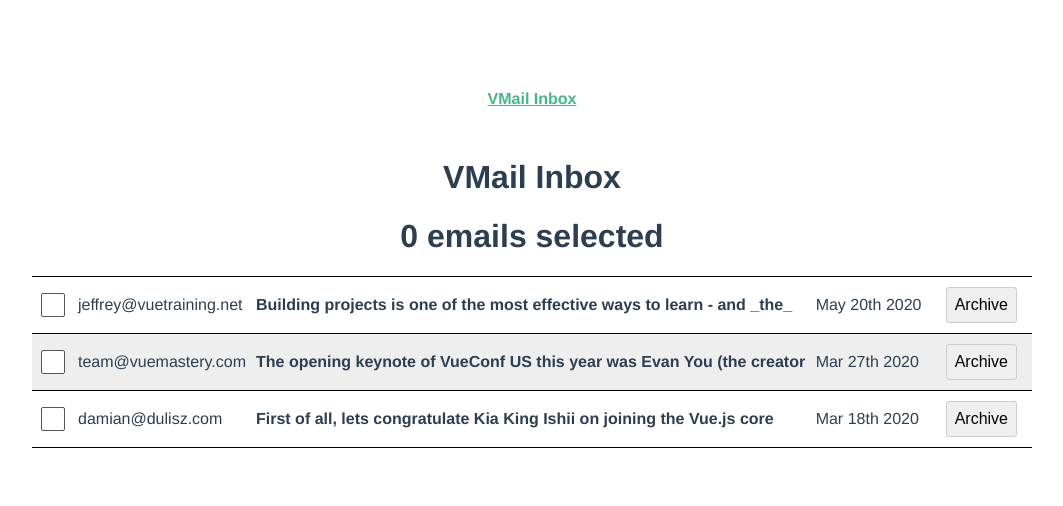
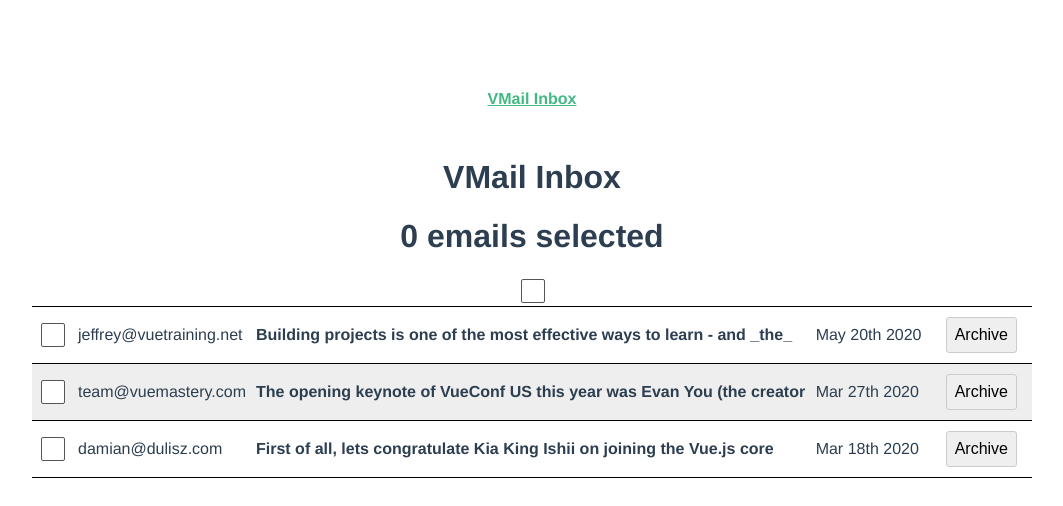
Before and after one commit to Mohammed-Gamal/vue-3-gmail-clone, a Vue app: page / in a window 1280 px wide. Shown: the top 506 px of the page, without its empty margins (108-1171 px from the left). Built offline with nearby package versions, Linux system fonts and the light colour scheme; data requests are answered from the project's data file.

Commit message:
select/deselect all

```diff
--- /dev/null
+++ b/src/components/BulkActionBar.vue
@@ -0,0 +1,48 @@
+<template>
+  <div>
+    <input
+      type="checkbox"
+      :checked="allEmailsSelected"
+      :class="{ 'partial-check': someEmailsSelected }"
+      @click="bulkSelect"
+    />
+  </div>
+</template>
+
+<script>
+  import useEmailSelection from '@/composables/use-email-selection'
+  import { computed } from 'vue'
+
+  export default {
+    setup(props) {
+      let emailSelection = useEmailSelection()
+      let numberSelected = computed(() => emailSelection.emails.size)
+      let numberEmails = props.emails.length
+
+      let allEmailsSelected = computed(() => numberSelected.value === numberEmails)
+      let someEmailsSelected = computed(() => {
+        return numberSelected.value > 0 && numberSelected.value < numberEmails
+      })
+
+      let bulkSelect = () => {
+        if (allEmailsSelected.value) {
+          emailSelection.clear()
+        } else {
+          emailSelection.addMultiple(props.emails)
+        }
+      }
+
+      return {
+        allEmailsSelected,
+        someEmailsSelected,
+        bulkSelect
+      }
+    },
+    props: {
+      emails: {
+        type: Array,
+        required: true
+      }
+    }
+  }
+</script>
--- a/src/components/MailTable.vue
+++ b/src/components/MailTable.vue
@@ -1,5 +1,6 @@
 <template>
   <h1>{{ emailSelection.emails.size }} emails selected</h1>
+  <BulkActionBar :emails="unarchivedEmails" />
   <table class="mail-table">
     <tbody>
       <tr
@@ -11,7 +12,7 @@
           <input
             type="checkbox"
             @click="emailSelection.toggle(email)"
-            :selected="emailSelection.emails.has(email)"
+            :checked="emailSelection.emails.has(email)"
           />
         </td>
         <td @click="openEmail(email)">{{ email.from }}</td>
@@ -38,6 +39,7 @@
   import { ref } from 'vue'
   import MailView from '@/components/MailView.vue'
   import ModalView from '@/components/ModalView.vue'
+  import BulkActionBar from '@/components/BulkActionBar.vue'
   import useEmailSelection from '@/composables/use-email-selection'
 
   export default {
@@ -53,7 +55,8 @@
     },
     components: {
       MailView,
-      ModalView
+      ModalView,
+      BulkActionBar
     },
     computed: {
       sortEmails() {
--- a/src/composables/use-email-selection.js
+++ b/src/composables/use-email-selection.js
@@ -11,9 +11,21 @@
     }
   }
 
+  let clear = () => {
+    emails.clear()
+  }
+
+  let addMultiple = (newEmails) => {
+    newEmails.forEach(email => {
+      emails.add(email)
+    })
+  }
+
   return {
     emails,
-    toggle
+    toggle,
+    clear,
+    addMultiple
   }
 }
 
```
